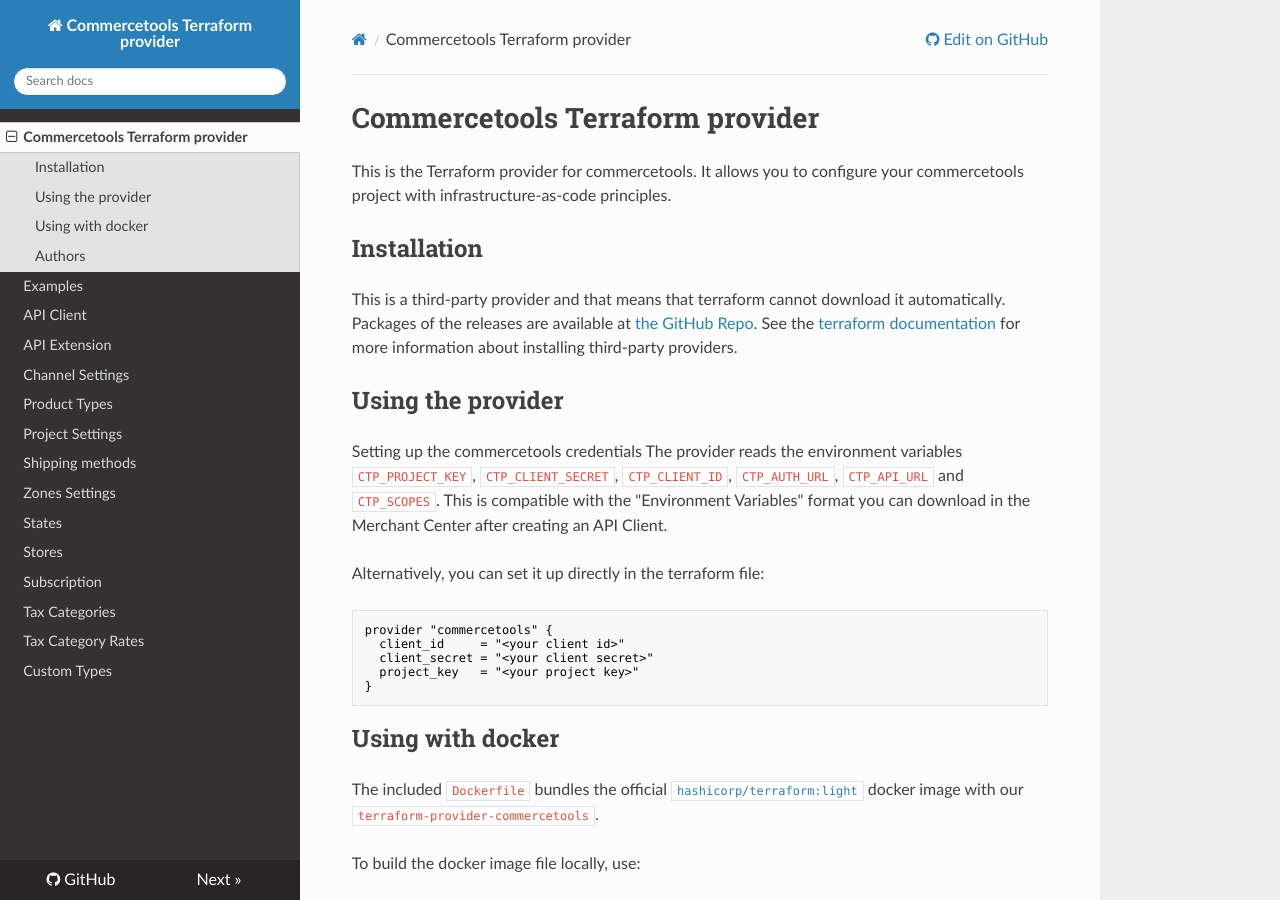
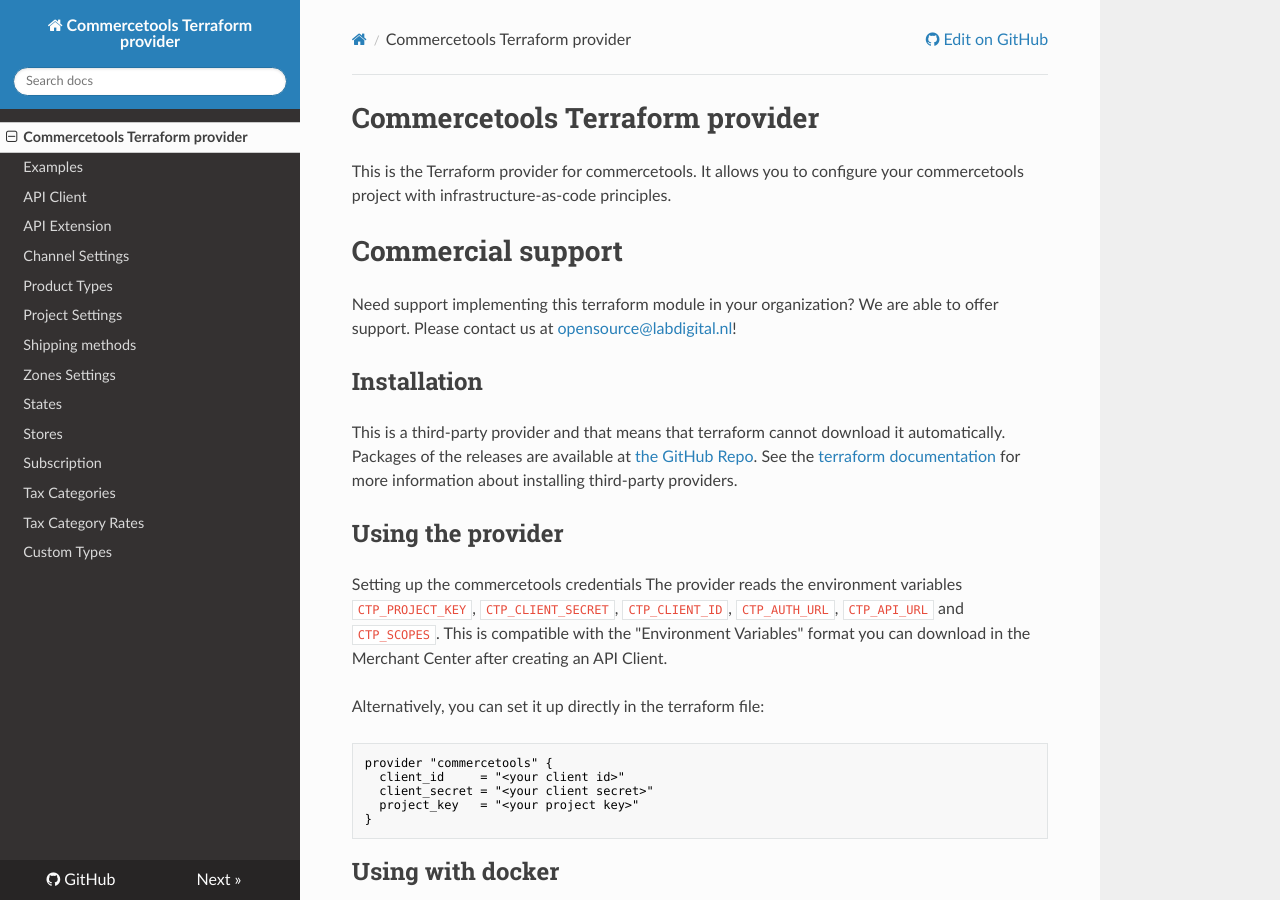
Before and after one commit to labd/terraform-provider-commercetools, an MkDocs documentation site: the page built from docs/index.md, in a window 1280 px wide and 900 px high. Built offline with MkDocs 1.6.1, drawn with Linux system fonts in a browser that asks for light colours; nearby versions of some CDN libraries.

Commit message:
adding commercial support line to docs as well

```diff
--- a/docs/index.md
+++ b/docs/index.md
@@ -1,6 +1,11 @@
 # Commercetools Terraform provider
 This is the Terraform provider for commercetools. It allows you to configure your
 commercetools project with infrastructure-as-code principles.
+
+
+# Commercial support
+Need support implementing this terraform module in your organization? We are able to offer support. Please contact us at [opensource@labdigital.nl](opensource@labdigital.nl)!
+
 
 ## Installation
 This is a third-party provider and that means that terraform cannot download it automatically. Packages of the releases are available at [the GitHub Repo](https://github.com/labd/terraform-provider-commercetools/releases). See the [terraform documentation](https://www.terraform.io/docs/configuration/providers.html#third-party-plugins) for more information about installing third-party providers.
```
